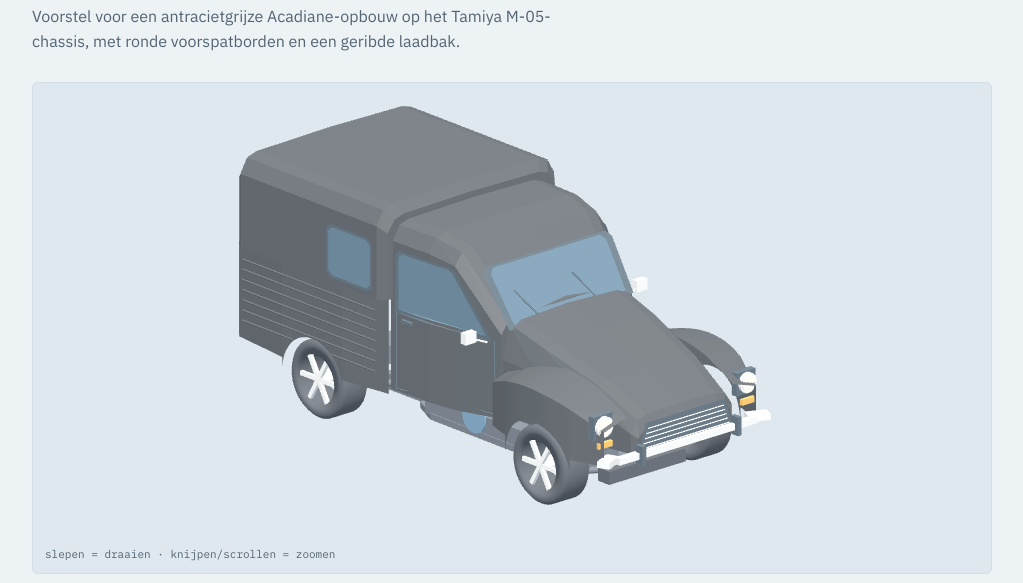
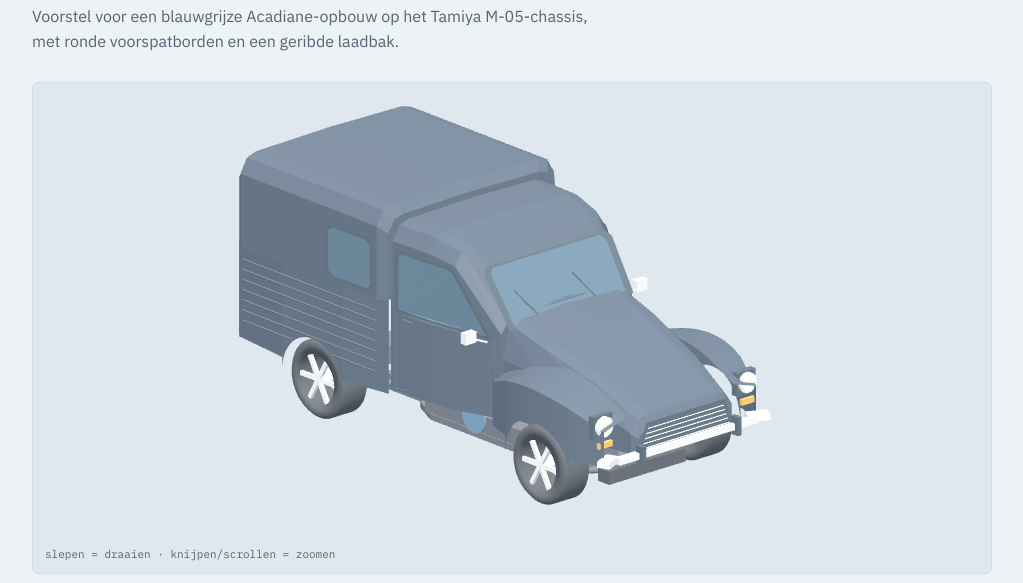
Before and after one commit to markmastop/buildlabs, a plain HTML site: page 3d-models/citroen-acadiane/index.html in a window 1280 px wide. Shown: the part 188-771 px from the top of the page, without its empty margins (128-1151 px from the left). Drawn offline with nearby package versions, Linux system fonts and the light colour scheme; a web font is replaced by a local one.

Commit message:
Geef de Acadiane-opbouw een blauwgrijze tint

```diff
--- a/3d-models/citroen-acadiane/index.html
+++ b/3d-models/citroen-acadiane/index.html
@@ -80,7 +80,7 @@ html.preview #stage { height: 100vh; touch-action: auto; }
   <header>
     <div class="eyebrow">Vormstudie v2 · RC-schaal 1:10</div>
     <h1>Citroën <span>Acadiane</span> RC</h1>
-    <p class="lede">Voorstel voor een antracietgrijze Acadiane-opbouw op het Tamiya M-05-chassis, met ronde voorspatborden en een geribde laadbak.</p>
+    <p class="lede">Voorstel voor een blauwgrijze Acadiane-opbouw op het Tamiya M-05-chassis, met ronde voorspatborden en een geribde laadbak.</p>
   </header>
 
   <section class="model" aria-label="3D-kijker">
@@ -265,7 +265,7 @@ html.preview #stage { height: 100vh; touch-action: auto; }
   // Vormstudie op de lange wielbasis. De kap heeft een eigen groep boven het chassis.
   const body = new T.Group();
   scene.add(body);
-  const paint = material(0x202428, .42);
+  const paint = material(0x232e3d, .42);
   const trim = material(0x202b35);
   const glass = material(0x283f53, .19);
   glass.polygonOffset = true;
```
Also changed, not shown: index.html (+1 -1 lines), 2 other files.
